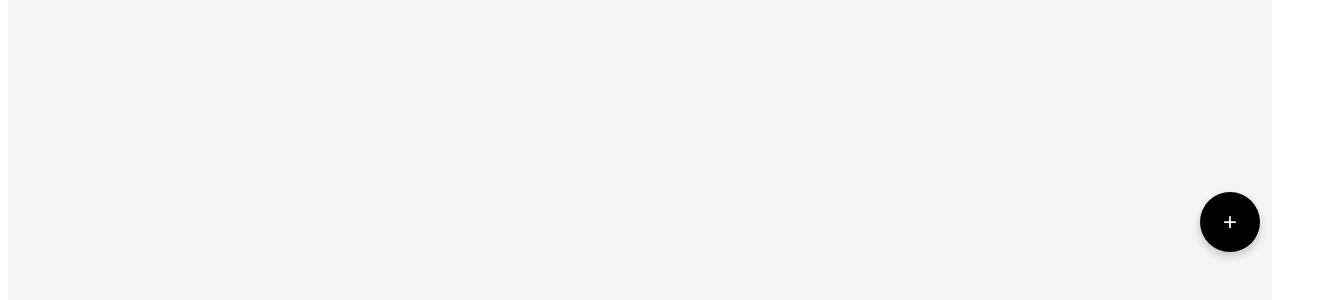
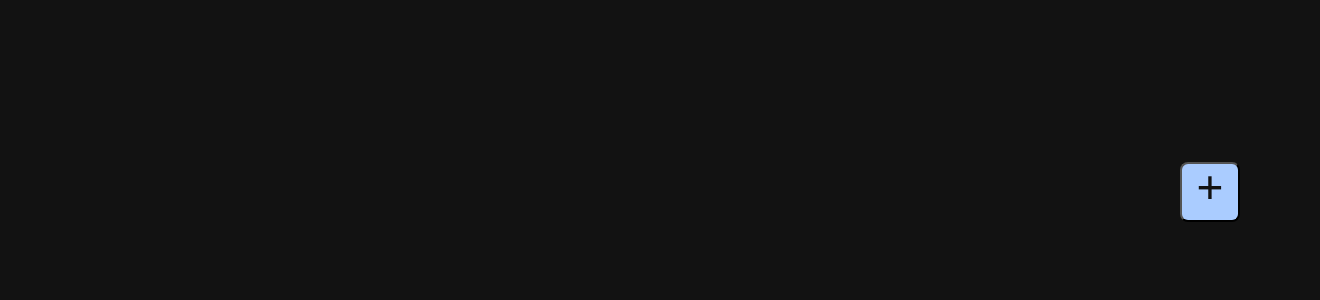
Before and after one commit to Sammany1/Traskio, a Next.js app in the folder frontend/my-app/: page /ToDos/ToDosPage in a window 1280 px wide. Shown: the part 528-828 px from the top of the page, 1320 px wide, since content can reach past the window. Built offline with nearby package versions, Linux system fonts and the light colour scheme; a web font is replaced by a local one.

Commit message:
Updated todo page and floating button

```diff
--- a/frontend/my-app/src/app/page.tsx
+++ b/frontend/my-app/src/app/page.tsx
@@ -19,6 +19,7 @@ const App = () => {
         <Route path="/profile" element={<ProfilePage />} />
         <Route path="/login" element={<LoginForm />} />
         <Route path="/signup" element={<SignUpForm />} />
+        <Route path="/todos" element={<ToDoPage />} />
       </Routes>
       <Footer /> {/* Add Footer here */}
     </Router>
--- a/frontend/my-app/src/pages/ToDos/ToDosPage.jsx
+++ b/frontend/my-app/src/pages/ToDos/ToDosPage.jsx
@@ -1,6 +1,7 @@
 'use client';
 import React, { useState } from 'react';
 import ProjectCard from '../Project/project';
+import '../../styles/globals.css'
 import styles from './ToDosPage.module.css';
 
 const ToDoPage = () => {
@@ -20,7 +21,7 @@ const ToDoPage = () => {
   };
 
   return (
-    <div className={styles.todoPageContainer}>
+    <div className="container">
       <div className={styles.projectContainer}>
         {projects.map((project) => (
           <ProjectCard
--- a/frontend/my-app/src/pages/ToDos/ToDosPage.module.css
+++ b/frontend/my-app/src/pages/ToDos/ToDosPage.module.css
@@ -1,13 +1,3 @@
-.todoPageContainer {
-  position: relative;
-  min-height: 100vh;
-  padding: 20px;
-  background-color: #f5f5f5;
-  display: flex;
-  flex-direction: column;
-  gap: 16px;
-}
-
 .projectContainer {
   display: flex;
   flex-wrap: wrap;
@@ -17,24 +7,32 @@
 
 .floatingButton {
   position: fixed;
-  bottom: 20px;
-  right: 20px;
+  bottom: 50px;
+  right: 40px;
   width: 60px;
   height: 60px;
-  background-color: black;
-  color: white;
-  border: none;
-  border-radius: 50%;
-  font-size: 24px;
-  box-shadow: 0 4px 8px rgba(0, 0, 0, 0.2);
+  background-color: var(--highlight);
+  color: var(--primary-bg);
+  border-radius: 8px;
+  font-size: 3rem;
+  font-family: var(--special-font);
+  font-weight: bold;
+  text-decoration: none;
   cursor: pointer;
   display: flex;
   align-items: center;
   justify-content: center;
-  transition: transform 0.3s ease, box-shadow 0.3s ease;
+  transition: transform 0.1s ease, box-shadow 0.3s ease;
+  z-index: 10;
+  line-height: 1;
+  padding-bottom: 10px;
 }
 
 .floatingButton:hover {
   transform: scale(1.1);
   box-shadow: 0 6px 12px rgba(0, 0, 0, 0.3);
+  background-color: var(--primary-bg);
+  color: var(--highlight);
+  border: 1px solid var(--neutral);
+  text-decoration: none;
 }
--- a/frontend/my-app/src/styles/Footer.css
+++ b/frontend/my-app/src/styles/Footer.css
@@ -6,6 +6,7 @@
     position: relative;
     bottom: 0;
     width: 100%;
+    margin-top: auto;
   }
 
   .footer-links {
--- a/frontend/my-app/src/styles/button.css
+++ b/frontend/my-app/src/styles/button.css
@@ -7,7 +7,6 @@
     font-weight: bold;
     text-decoration: none;
     border-radius: 8px;
-    box-shadow: 0px 4px 10px rgba(0, 0, 0, 0.1);
     transition: background-color 0.1s ease;
     cursor: pointer;
 }
--- a/frontend/my-app/src/styles/globals.css
+++ b/frontend/my-app/src/styles/globals.css
@@ -36,6 +36,7 @@ body {
   font-family: var(--text-font);
   background-color: var(--primary-bg);
   color: var(--primary-text);
+  min-height: 100vh;
 }
 
 /* Global Flexbox Layout */
@@ -56,10 +57,14 @@ body {
 .container {
   width: 100%;
   padding: 20px;
-  background-color: var(--secondary-bg);
-  color: var(--primary-text);
-  border-radius: 8px;
-  box-shadow: 0 4px 10px rgba(0, 0, 0, 0.1);
+  background-color: var(--primary-bg);
+  color: var(--highlight);
+  position: relative;
+  min-height: 100vh;
+  display: flex;
+  flex-direction: column;
+  gap: 16px;
+  flex: 1;
 }
 
 /* Import button and card styles */
--- a/frontend/my-app/src/styles/header.css
+++ b/frontend/my-app/src/styles/header.css
@@ -79,9 +79,6 @@
   border-radius: 5px;
   display: none;
   flex-direction: column;
-  /* min-width: 150px; */
-  /* margin-left: 0;
-  margin-right: 10px; */
   z-index: 1000;
   transition: opacity 0.3s ease;
 }
```
